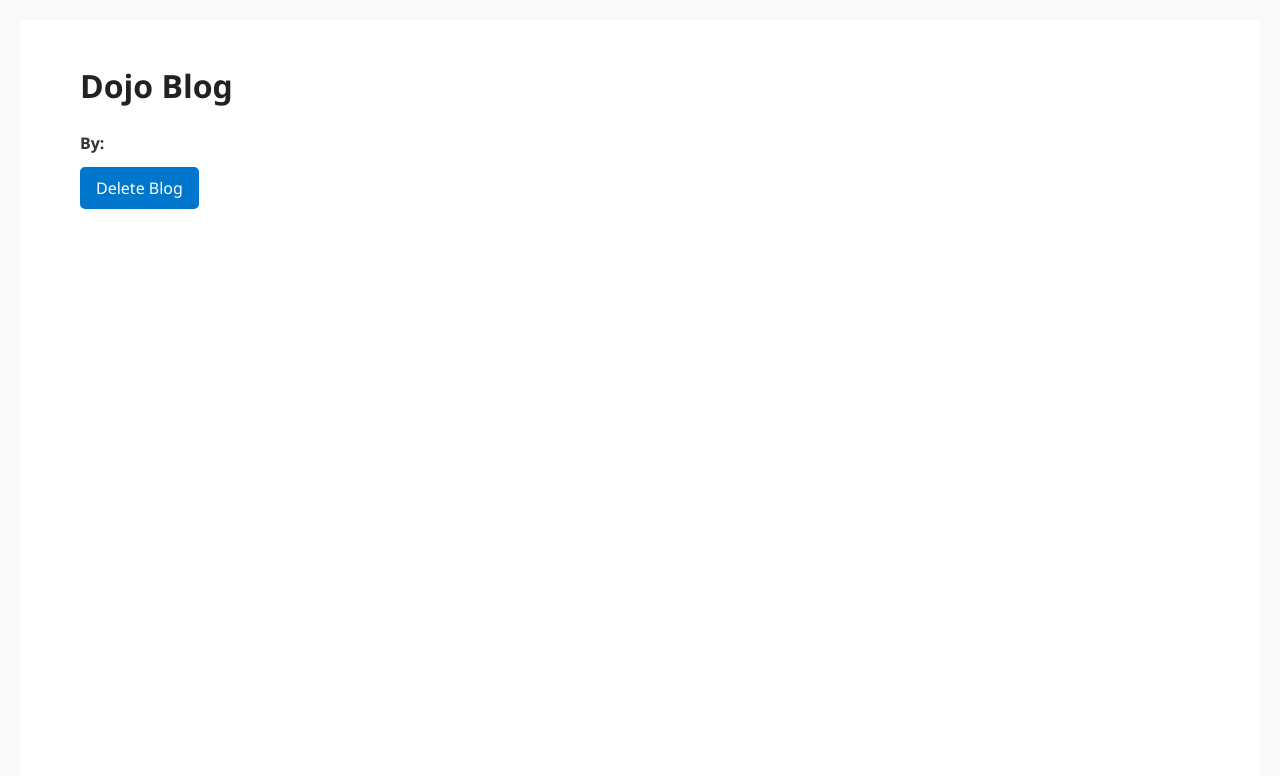
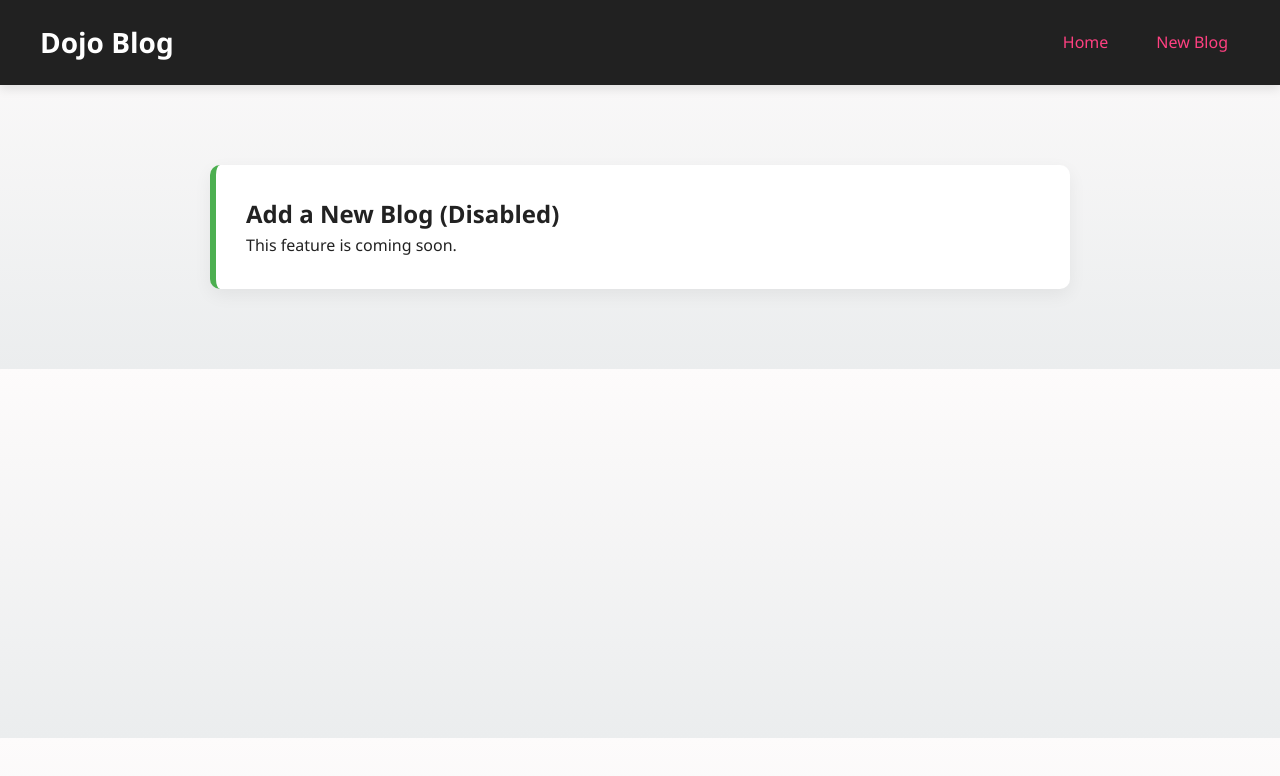
Before and after one commit to manavs2006/blogsite, a React (Create React App) app: page /create in a window 1280 px wide. Shown: the top 776 px of the page. Built offline with nearby package versions, Linux system fonts and the light colour scheme; no server answers.

Commit message:
Initial commit for Dojo Blog

```diff
--- a/src/App.css
+++ b/src/App.css
@@ -1,98 +1,128 @@
-/* Reset and base styling */
+/* === Reset + Base === */
+body {
+  background: yellow !important;
+}
+
 * {
   margin: 0;
   padding: 0;
   box-sizing: border-box;
-  font-family: "Segoe UI", Tahoma, Geneva, Verdana, sans-serif;
+  font-family: 'Segoe UI', Tahoma, Geneva, Verdana, sans-serif;
 }
 
 body {
-  background-color: #f9f9f9;
-  color: #333;
+  background: linear-gradient(to bottom, #fdfbfb, #ebedee);
+  color: #222;
   line-height: 1.6;
+}
+
+a {
+  text-decoration: none;
+  color: inherit;
+  transition: 0.3s ease;
+}
+
+/* === Navbar === */
+.navbar {
+  background: #212121;
+  color: white;
+  padding: 20px 40px;
+  display: flex;
+  justify-content: space-between;
+  align-items: center;
+  box-shadow: 0 4px 10px rgba(0, 0, 0, 0.1);
+}
+
+.navbar h1 {
+  font-size: 28px;
+  font-weight: 600;
+}
+
+.navbar .links a {
+  margin-left: 24px;
+  color: #ff4081;
+  font-weight: 500;
+  padding: 8px 12px;
+  border-radius: 5px;
+}
+
+.navbar .links a:hover {
+  background: #ff4081;
+  color: white;
+}
+
+/* === Main Content === */
+.content {
+  max-width: 900px;
+  margin: 60px auto;
   padding: 20px;
 }
 
-/* App container */
-.App {
-  width: 100%;
-  min-height: 100vh;
-  background: #fff;
-  padding: 40px 60px;
+/* === Blog List === */
+.blog-list h2 {
+  font-size: 32px;
+  margin-bottom: 24px;
+  color: #333;
 }
 
-
-/* Blog list items */
-.App a {
-  text-decoration: none;
-  color: #333;
-  transition: color 0.2s ease;
-}
-
-.App a:hover {
-  color: #0077cc;
-}
-
-/* Headings */
-h1, h2, h3 {
-  margin-bottom: 15px;
-  color: #222;
-}
-
-/* Individual blog preview */
 .blog-preview {
-  padding: 15px 20px;
-  margin: 20px 0;
-  border-left: 5px solid #0077cc;
-  background: #f1f9ff;
-  border-radius: 5px;
-  transition: background 0.3s;
+  background: white;
+  margin-bottom: 24px;
+  padding: 20px 24px;
+  border-radius: 10px;
+  border-left: 6px solid #ff4081;
+  box-shadow: 0 4px 12px rgba(0, 0, 0, 0.05);
+  transition: transform 0.2s ease, box-shadow 0.3s ease;
 }
 
 .blog-preview:hover {
-  background: #e4f1fb;
+  transform: scale(1.01);
+  box-shadow: 0 8px 20px rgba(0, 0, 0, 0.1);
 }
 
-/* Create blog form */
-form {
-  display: flex;
-  flex-direction: column;
-  gap: 15px;
+.blog-preview h3 {
+  font-size: 22px;
+  color: #ff4081;
+  margin-bottom: 6px;
 }
 
-label {
+.blog-preview p {
+  color: #666;
+  font-size: 15px;
+}
+
+/* === Create Page === */
+.create {
+  background: white;
+  padding: 30px;
+  border-left: 6px solid #4caf50;
+  border-radius: 10px;
+  box-shadow: 0 6px 18px rgba(0, 0, 0, 0.06);
+}
+
+/* === 404 Page === */
+.not-found {
+  text-align: center;
+  padding: 80px 20px;
+}
+
+.not-found h2 {
+  font-size: 40px;
+  color: #ff4081;
+  margin-bottom: 20px;
+}
+
+.not-found a {
+  display: inline-block;
+  margin-top: 10px;
+  padding: 10px 20px;
+  border: 2px solid #ff4081;
+  color: #ff4081;
+  border-radius: 6px;
   font-weight: bold;
 }
 
-input[type="text"],
-textarea,
-select {
-  padding: 10px;
-  border: 1px solid #ccc;
-  border-radius: 5px;
-  resize: vertical;
+.not-found a:hover {
+  background-color: #ff4081;
+  color: white;
 }
-
-button {
-  background-color: #0077cc;
-  color: white;
-  border: none;
-  padding: 10px 16px;
-  border-radius: 5px;
-  font-size: 1rem;
-  cursor: pointer;
-  transition: background 0.2s;
-}
-
-button:hover {
-  background-color: #005fa3;
-}
-
-/* Blog detail page */
-article {
-  margin-top: 20px;
-}
-
-article p {
-  margin: 10px 0;
-}
--- a/src/App.js
+++ b/src/App.js
@@ -1,22 +1,21 @@
-import { BrowserRouter as Router, Route, Routes } from "react-router-dom";
-import BlogList from "./components/BlogList";
-import BlogDetails from "./components/BlogDetails";
-import CreateBlogForm from "./components/CreateBlogForm";
-import NotFound from "./components/NotFound";
-import './App.css';
-
+import { BrowserRouter as Router, Routes, Route } from "react-router-dom";
+import Navbar from "./components/Navbar";
+import Home from "./Home";
+import Create from "./components/Create";
+import NotFound from "./NotFound";
 
 function App() {
   return (
     <Router>
       <div className="App">
-        <h1>Dojo Blog</h1>
-        <Routes>
-          <Route path="/" element={<BlogList />} />
-          <Route path="/create" element={<CreateBlogForm />} />
-          <Route path="/blogs/:id" element={<BlogDetails />} />
-          <Route path="*" element={<NotFound />} />
-        </Routes>
+        <Navbar />
+        <div className="content">
+          <Routes>
+            <Route path="/" element={<Home />} />
+            <Route path="/create" element={<Create />} />
+            <Route path="*" element={<NotFound />} />
+          </Routes>
+        </div>
       </div>
     </Router>
   );
--- a/src/components/BlogDetails.js
+++ b/src/Home.js
@@ -1,5 +1,5 @@
 import { useState, useEffect } from "react";
-import BlogList from "./BlogList";
+import BlogList from "./components/BlogList";
 
 const Home = () => {
   const [blogs, setBlogs] = useState(null);
--- /dev/null
+++ b/src/NotFound.js
@@ -0,0 +1,13 @@
+import { Link } from "react-router-dom";
+
+const NotFound = () => {
+  return (
+    <div className="not-found">
+      <h2>404 - Page not found</h2>
+      <p>That page doesn't exist</p>
+      <Link to="/">Go back home</Link>
+    </div>
+  );
+};
+
+export default NotFound;
--- a/src/components/BlogList.js
+++ b/src/components/BlogList.js
@@ -1,6 +1,8 @@
 import { Link } from "react-router-dom";
 
 const BlogList = ({ blogs, title }) => {
+  if (!blogs || !Array.isArray(blogs)) return <p>No blogs to display</p>;
+
   return (
     <div className="blog-list">
       <h2>{title}</h2>
--- /dev/null
+++ b/src/components/Create.js
@@ -0,0 +1,10 @@
+const Create = () => {
+  return (
+    <div className="create">
+      <h2>Add a New Blog (Disabled)</h2>
+      <p>This feature is coming soon.</p>
+    </div>
+  );
+};
+
+export default Create;
--- a/src/components/CreateBlogForm.js
+++ /dev/null
@@ -1,37 +0,0 @@
-import { useParams, useNavigate } from "react-router-dom";
-import { useEffect, useState } from "react";
-
-function BlogDetails() {
-  const { id } = useParams();
-  const navigate = useNavigate();
-  const [blog, setBlog] = useState(null);
-
-  useEffect(() => {
-    fetch(`http://localhost:8000/blogs/${id}`)
-      .then(res => res.json())
-      .then(data => setBlog(data));
-  }, [id]);
-
-  const handleDelete = () => {
-    fetch(`http://localhost:8000/blogs/${id}`, {
-      method: "DELETE"
-    }).then(() => {
-      navigate("/");
-    });
-  };
-
-  return (
-    <div>
-      {blog && (
-        <article>
-          <h2>{blog.title}</h2>
-          <p><b>By:</b> {blog.author}</p>
-          <p>{blog.body}</p>
-          <button onClick={handleDelete}>Delete Blog</button>
-        </article>
-      )}
-    </div>
-  );
-}
-
-export default BlogDetails;
--- /dev/null
+++ b/src/components/Navbar.js
@@ -0,0 +1,15 @@
+import { Link } from "react-router-dom";
+
+const Navbar = () => {
+  return (
+    <nav className="navbar">
+      <h1>Dojo Blog</h1>
+      <div className="links">
+        <Link to="/">Home</Link>
+        <Link to="/create">New Blog</Link>
+      </div>
+    </nav>
+  );
+};
+
+export default Navbar;
--- a/src/components/NotFound.js
+++ /dev/null
@@ -1,5 +0,0 @@
-function NotFound() {
-  return <h2>404 - Page Not Found</h2>;
-}
-
-export default NotFound;
--- a/src/index.css
+++ b/src/index.css
@@ -1,13 +1,124 @@
-body {
+
+* {
   margin: 0;
-  font-family: -apple-system, BlinkMacSystemFont, 'Segoe UI', 'Roboto', 'Oxygen',
-    'Ubuntu', 'Cantarell', 'Fira Sans', 'Droid Sans', 'Helvetica Neue',
-    sans-serif;
-  -webkit-font-smoothing: antialiased;
-  -moz-osx-font-smoothing: grayscale;
+  padding: 0;
+  box-sizing: border-box;
+  font-family: 'Segoe UI', Tahoma, Geneva, Verdana, sans-serif;
 }
 
-code {
-  font-family: source-code-pro, Menlo, Monaco, Consolas, 'Courier New',
-    monospace;
+body {
+  background: linear-gradient(to bottom, #fdfbfb, #ebedee);
+  color: #222;
+  line-height: 1.6;
 }
+
+a {
+  text-decoration: none;
+  color: inherit;
+  transition: 0.3s ease;
+}
+
+/* === Navbar === */
+.navbar {
+  background: #212121;
+  color: white;
+  padding: 20px 40px;
+  display: flex;
+  justify-content: space-between;
+  align-items: center;
+  box-shadow: 0 4px 10px rgba(0, 0, 0, 0.1);
+}
+
+.navbar h1 {
+  font-size: 28px;
+  font-weight: 600;
+}
+
+.navbar .links a {
+  margin-left: 24px;
+  color: #ff4081;
+  font-weight: 500;
+  padding: 8px 12px;
+  border-radius: 5px;
+}
+
+.navbar .links a:hover {
+  background: #ff4081;
+  color: white;
+}
+
+/* === Main Content === */
+.content {
+  max-width: 900px;
+  margin: 60px auto;
+  padding: 20px;
+}
+
+/* === Blog List === */
+.blog-list h2 {
+  font-size: 32px;
+  margin-bottom: 24px;
+  color: #333;
+}
+
+.blog-preview {
+  background: white;
+  margin-bottom: 24px;
+  padding: 20px 24px;
+  border-radius: 10px;
+  border-left: 6px solid #ff4081;
+  box-shadow: 0 4px 12px rgba(0, 0, 0, 0.05);
+  transition: transform 0.2s ease, box-shadow 0.3s ease;
+}
+
+.blog-preview:hover {
+  transform: scale(1.01);
+  box-shadow: 0 8px 20px rgba(0, 0, 0, 0.1);
+}
+
+.blog-preview h3 {
+  font-size: 22px;
+  color: #ff4081;
+  margin-bottom: 6px;
+}
+
+.blog-preview p {
+  color: #666;
+  font-size: 15px;
+}
+
+/* === Create Page === */
+.create {
+  background: white;
+  padding: 30px;
+  border-left: 6px solid #4caf50;
+  border-radius: 10px;
+  box-shadow: 0 6px 18px rgba(0, 0, 0, 0.06);
+}
+
+/* === 404 Page === */
+.not-found {
+  text-align: center;
+  padding: 80px 20px;
+}
+
+.not-found h2 {
+  font-size: 40px;
+  color: #ff4081;
+  margin-bottom: 20px;
+}
+
+.not-found a {
+  display: inline-block;
+  margin-top: 10px;
+  padding: 10px 20px;
+  border: 2px solid #ff4081;
+  color: #ff4081;
+  border-radius: 6px;
+  font-weight: bold;
+}
+
+.not-found a:hover {
+  background-color: #ff4081;
+  color: white;
+}
--- a/src/index.js
+++ b/src/index.js
@@ -1,17 +1,7 @@
-import React from 'react';
-import ReactDOM from 'react-dom/client';
-import './index.css';
-import App from './App';
-import reportWebVitals from './reportWebVitals';
+import React from "react";
+import ReactDOM from "react-dom/client";
+import App from "./App";
+import "./index.css";
 
-const root = ReactDOM.createRoot(document.getElementById('root'));
-root.render(
-  <React.StrictMode>
-    <App />
-  </React.StrictMode>
-);
-
-// If you want to start measuring performance in your app, pass a function
-// to log results (for example: reportWebVitals(console.log))
-// or send to an analytics endpoint. Learn more: https://bit.ly/CRA-vitals
-reportWebVitals();
+const root = ReactDOM.createRoot(document.getElementById("root"));
+root.render(<App />);
```
